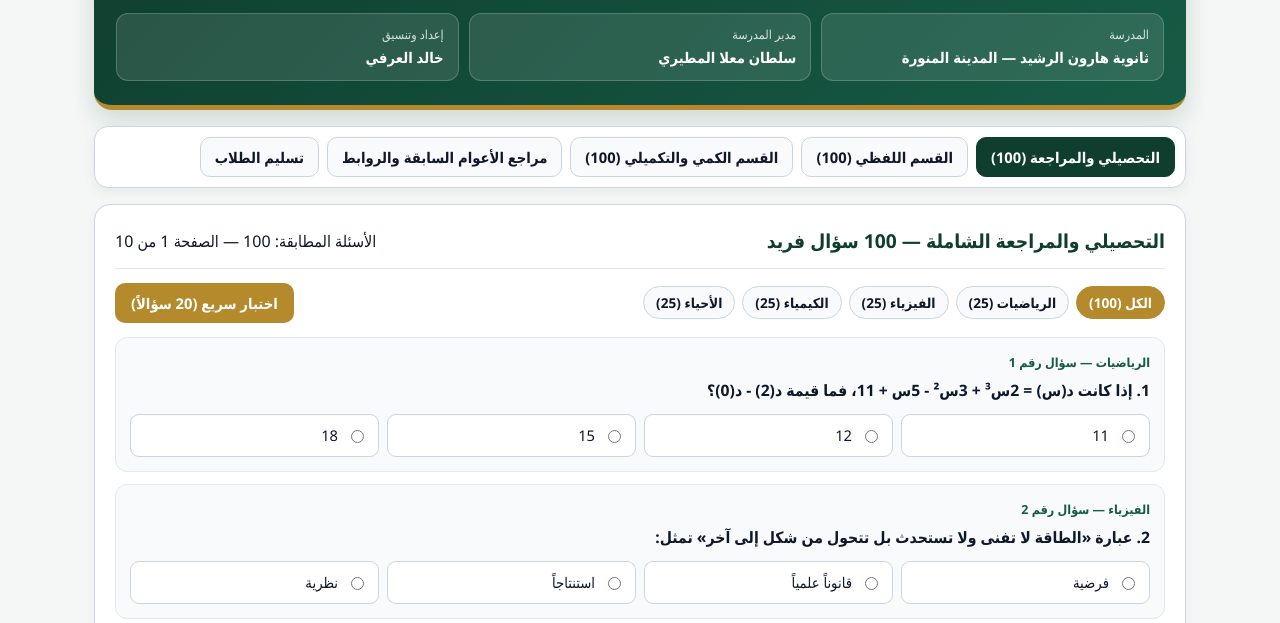
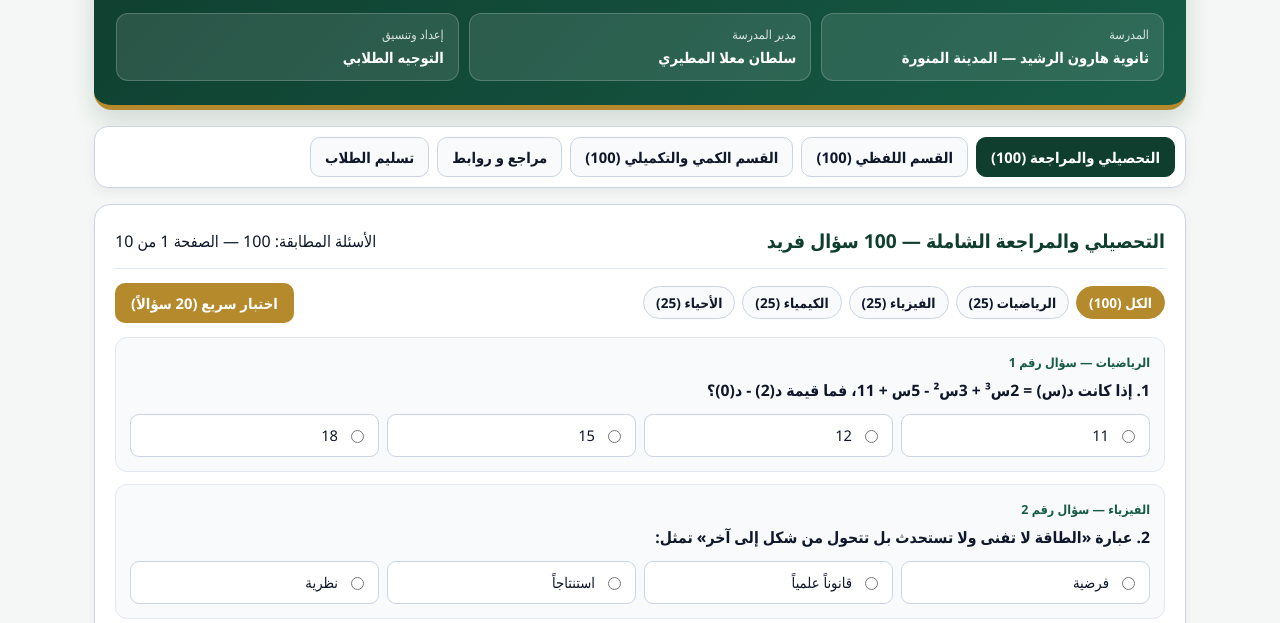
Before and after one commit to deafsch26-tech/Harun-al-Rashid-School, a plain HTML site: page index.html in a window 1280 px wide. Shown: the part 177-800 px from the top of the page. Drawn offline with Linux system fonts and the light colour scheme.

```diff
--- a/index.html
+++ b/index.html
@@ -195,7 +195,7 @@
       <div class="id-grid">
         <div class="id-box"><span>المدرسة</span><strong>ثانوية هارون الرشيد — المدينة المنورة</strong></div>
         <div class="id-box"><span>مدير المدرسة</span><strong>سلطان معلا المطيري</strong></div>
-        <div class="id-box"><span>إعداد وتنسيق</span><strong>خالد العرفي</strong></div>
+        <div class="id-box"><span>إعداد وتنسيق</span><strong>التوجيه الطلابي</strong></div>
       </div>
     </header>
 
@@ -203,7 +203,7 @@
       <button type="button" class="tab-btn active" data-action="tab" data-tab="tahsili">التحصيلي والمراجعة (100)</button>
       <button type="button" class="tab-btn" data-action="tab" data-tab="verbal">القسم اللفظي (100)</button>
       <button type="button" class="tab-btn" data-action="tab" data-tab="quant">القسم الكمي والتكميلي (100)</button>
-      <button type="button" class="tab-btn" data-action="tab" data-tab="refs">مراجع الأعوام السابقة والروابط</button>
+      <button type="button" class="tab-btn" data-action="tab" data-tab="refs">مراجع و روابط</button>
       <button type="button" class="tab-btn" data-action="tab" data-tab="submit">تسليم الطلاب</button>
     </nav>
 
```
